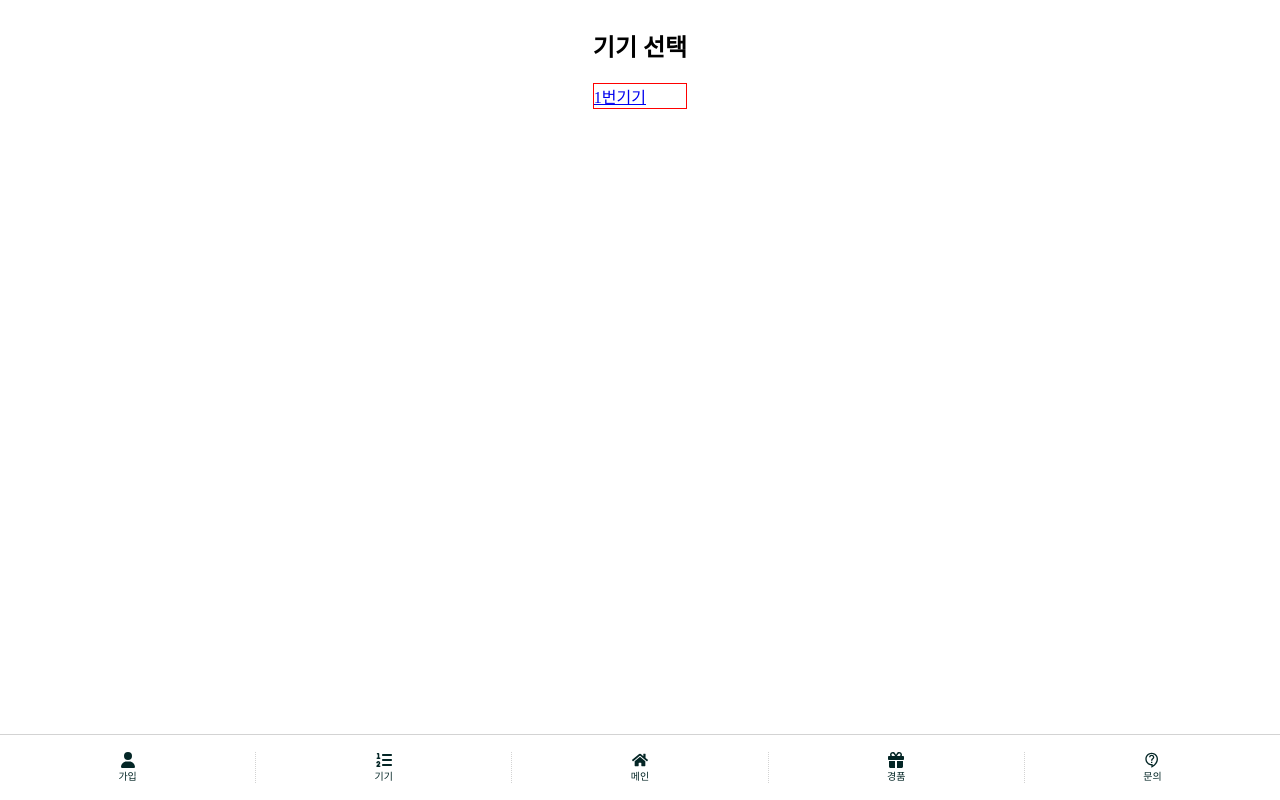
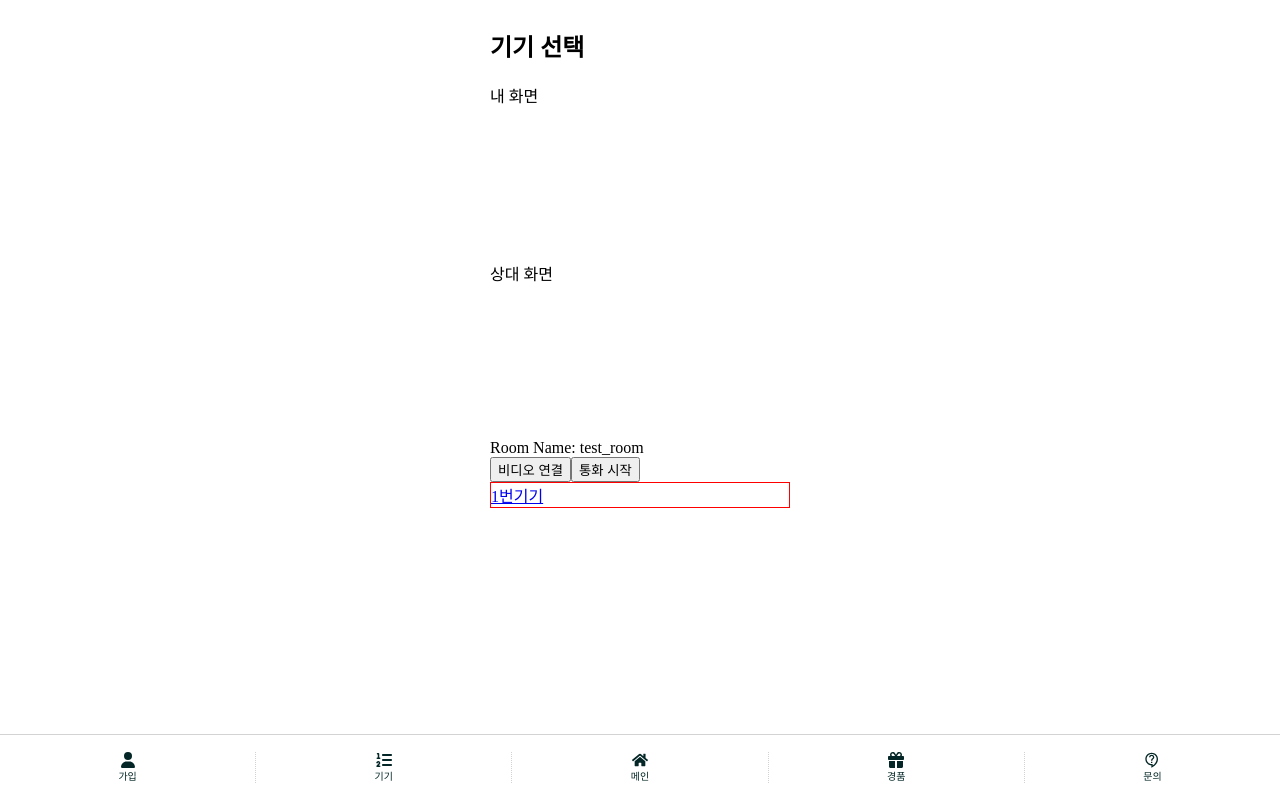
Before and after one commit to pho9902/SS_Front, a React (Create React App) app: page /choice in a window 1280 px wide. Built offline with nearby package versions, Linux system fonts and the light colour scheme; no server answers.

Commit message:
feat: socket.io 도입

```diff
--- a/package.json
+++ b/package.json
@@ -16,6 +16,8 @@
     "react-icons": "^5.3.0",
     "react-router-dom": "^6.27.0",
     "react-scripts": "5.0.1",
+    "socket.io": "^4.8.1",
+    "socket.io-client": "^4.8.1",
     "styled-components": "^6.1.13",
     "typescript": "^4.9.5",
     "web-vitals": "^2.1.4"
--- a/src/Choice/index.tsx
+++ b/src/Choice/index.tsx
@@ -1,3 +1,4 @@
+import Video from "../Video";
 import * as S from "./style";
 import { Link } from "react-router-dom";
 
@@ -5,6 +6,7 @@ export default function Choice() {
   return (
     <div>
       <h2>기기 선택</h2>
+      <Video />
       <Link to="/machine/1">
         <S.EachMachine>1번기기</S.EachMachine>
       </Link>
--- /dev/null
+++ b/src/Video/index.tsx
@@ -0,0 +1,127 @@
+import React, { useEffect, useRef, useState } from 'react';
+import io, { Socket } from 'socket.io-client';
+
+const Video = () => {
+  const localVideoRef = useRef<HTMLVideoElement>(null);
+  const remoteVideoRef = useRef<HTMLVideoElement>(null);
+  const [isStartedVideo, setIsStartedVideo] = useState<boolean>(false);
+  const [room, setRoom] = useState<string>('test_room');
+  const [socket, setSocket] = useState<Socket | null>(null);
+  const [peerConnection, setPeerConnection] = useState<RTCPeerConnection | null>(null);
+
+  useEffect(() => {
+    const nextSocket = io(process.env.REACT_APP_DOMAIN); // 자신의 시그널링 서버 IP 주소
+    setSocket(nextSocket);
+
+    // 구글에서 제공해주는 coturn 서버 활용
+    const pc = new RTCPeerConnection({
+      iceServers: [
+        {
+          urls: 'stun:stun.l.google.com:19302',
+        },
+        {
+          urls: 'stun:stun1.l.google.com:19302',
+        },
+        {
+          urls: 'stun:stun2.l.google.com:19302',
+        },
+        {
+          urls: 'stun:stun3.l.google.com:19302',
+        },
+      ],
+    });
+
+    pc.onicecandidate = (event) => {
+      if (!event.candidate) return;
+      nextSocket.emit('candidate', { candidate: event.candidate, room });
+    };
+
+    pc.ontrack = (event) => {
+      if (!remoteVideoRef.current || !event.streams[0]) return;
+      remoteVideoRef.current.srcObject = event.streams[0];
+    };
+
+    nextSocket.on('offer', async (msg) => {
+      // 내가 보낸 offer인 경우, skip
+      if (msg.sender === socket?.id) return;
+
+      // connection에 상대 peer의 SDP 정보를 설정
+      await pc.setRemoteDescription(new RTCSessionDescription(msg.sdp));
+
+      // 설정 이후 상대 peer에게 나의 SDP 응답
+      const answer = await pc.createAnswer();
+      await pc.setLocalDescription(answer);
+      nextSocket.emit('answer', { sdp: pc.localDescription, room });
+    });
+
+    nextSocket.on('answer', (msg) => {
+      if (msg.sender === socket?.id) return;
+      // connection에 상대 peer에게 받은 SDP 정보를 설정
+      pc.setRemoteDescription(new RTCSessionDescription(msg.sdp));
+    });
+
+    nextSocket.on('candidate', (msg) => {
+      if (msg.sender === socket?.id) return;
+      // 데이터를 보낼 수 있는 네트워크 경로를 찾기 위해 ICE 프로세스를 수행하는 단계
+      pc.addIceCandidate(new RTCIceCandidate(msg.candidate));
+    });
+
+    setPeerConnection(pc);
+  }, []);
+
+  const startVideo = async () => {
+    if (!localVideoRef.current) return;
+    const stream = await navigator.mediaDevices.getUserMedia({ video: true, audio: true });
+    localVideoRef.current.srcObject = stream;
+    stream.getTracks().forEach((track) => peerConnection?.addTrack(track, stream));
+    setIsStartedVideo(true);
+  };
+
+  const joinRoom = () => {
+    if (!socket || !room) return;
+    socket.emit('join', { room });
+  };
+
+  const call = async () => {
+    const offer = await peerConnection?.createOffer();
+    await peerConnection?.setLocalDescription(offer);
+    socket?.emit('offer', { sdp: offer, room });
+  };
+
+  return (
+    <div className="flex flex-col gap-6">
+      <div className="flex justify-center gap-2">
+        <div className="flex flex-col items-center">
+          <div className="font-semibold">내 화면</div>
+          <video ref={localVideoRef} autoPlay playsInline muted></video>
+        </div>
+        <div className="flex flex-col items-center">
+          <div className="font-semibold">상대 화면</div>
+          <video ref={remoteVideoRef} autoPlay playsInline></video>
+        </div>
+      </div>
+      <div className="text-center font-semibold">Room Name: {room}</div>
+      <div className="justify-center flex items-center gap-6">
+        {!isStartedVideo && (
+          <button
+            className="shadow-md px-3 py-2 rounded hover:bg-slate-50 active:shadow-none"
+            onClick={() => {
+              startVideo();
+              joinRoom();
+            }}
+          >
+            비디오 연결
+          </button>
+        )}
+        <button
+          className="shadow-md px-3 py-2 rounded hover:bg-slate-50 active:shadow-none"
+          onClick={call}
+        >
+          통화 시작
+        </button>
+      </div>
+    </div>
+  );
+};
+
+export default Video;
```
Also changed, not shown: 1 other file (tests, documents, lock files or other folders).
